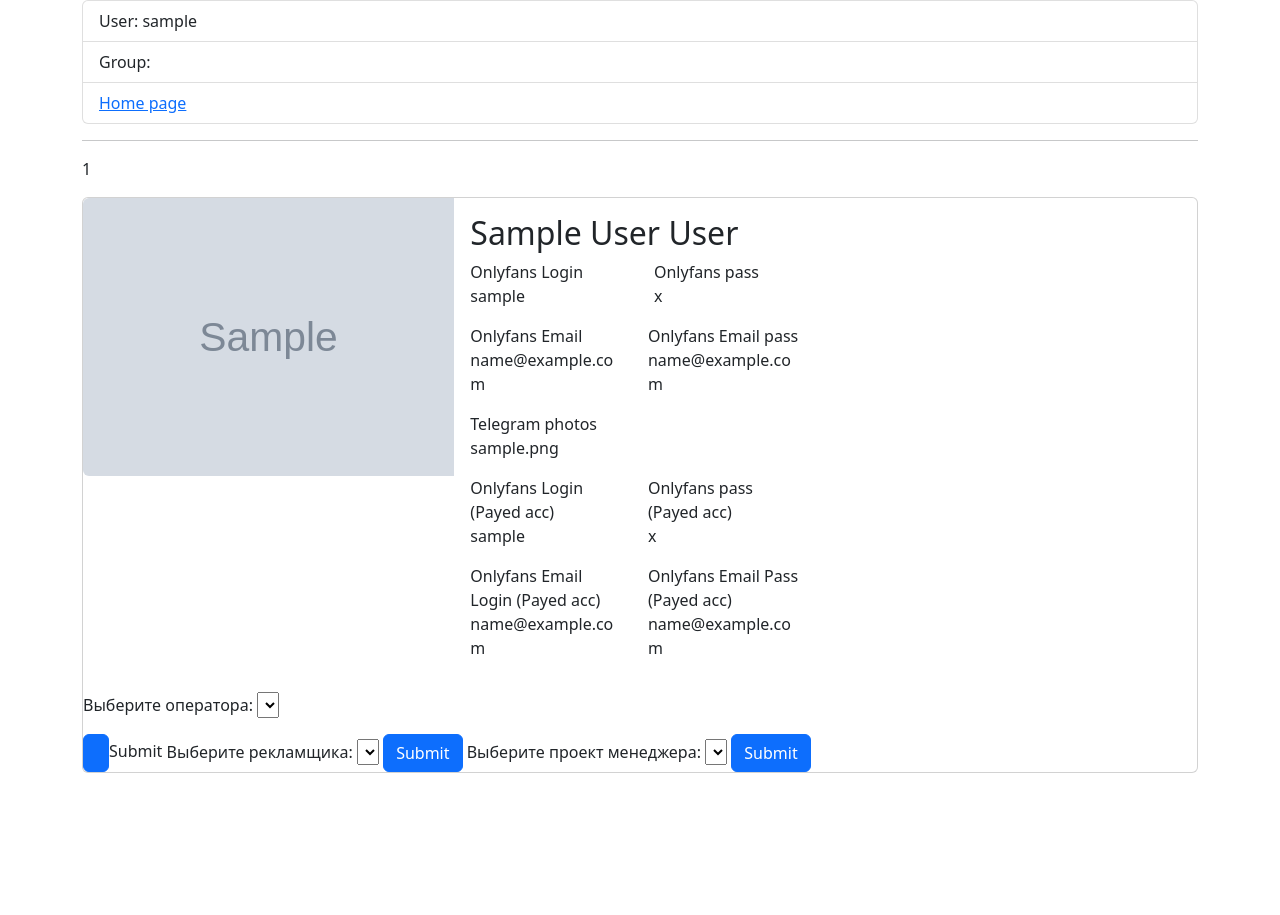
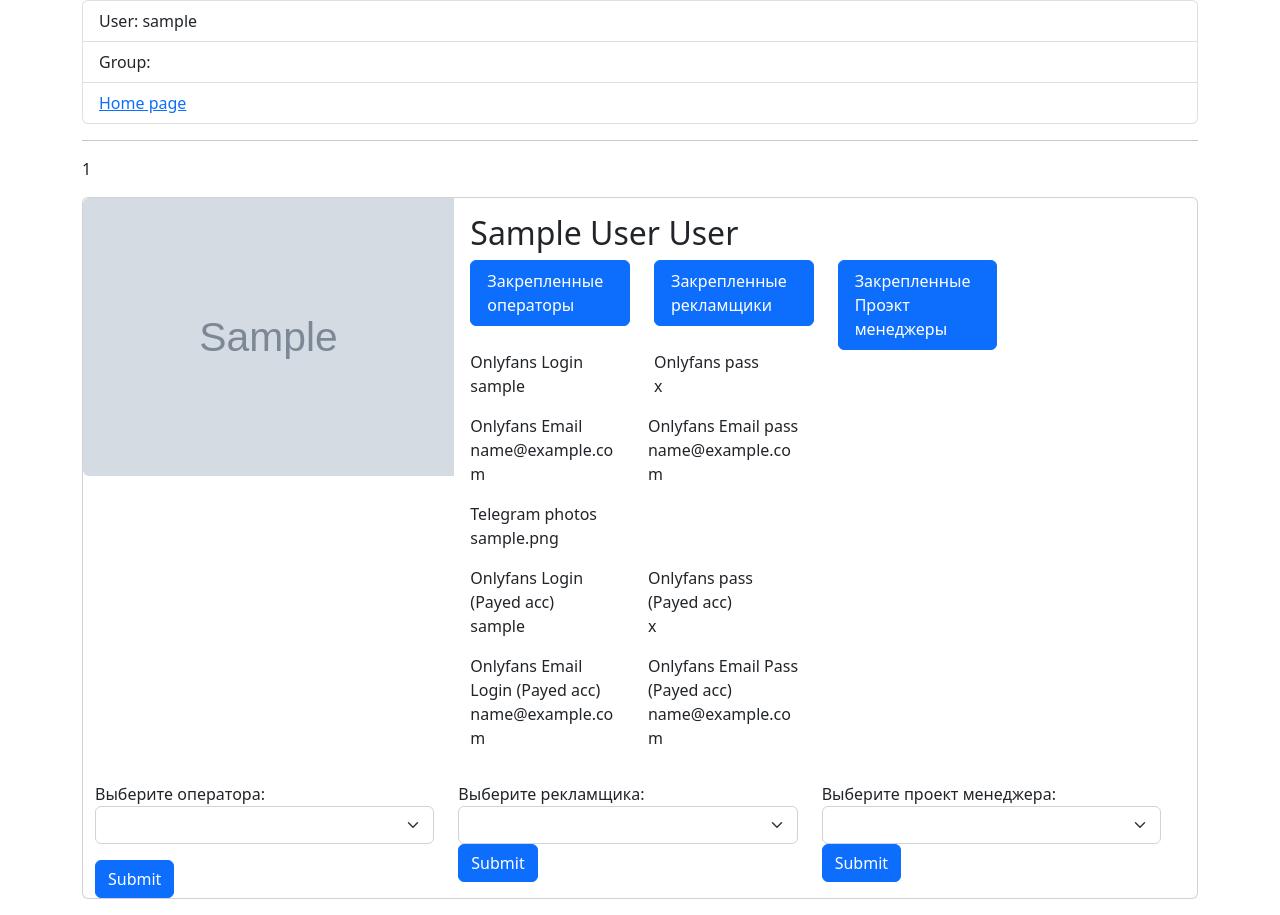
Before and after one commit to parkhomchukalexei/heaven_site_, a Django app: page /users/client/1 in a window 1280 px wide. Before the commit the page ends 773 px from the top, so only its background shows below. Run offline with Django 4.2, Linux system fonts and the light colour scheme; a user stored in the database is signed in; tables that the repository leaves empty hold one stand-in row (values such as "Sample post"); grey boxes marked "Sample" are stand-in pictures; lists and menus that the app fills with data are empty.

Commit message:
added managers

```diff
--- a/heaven_adminpanel/heaven_adminpanel/templates/client/client_page.html
+++ b/heaven_adminpanel/heaven_adminpanel/templates/client/client_page.html
@@ -14,6 +14,39 @@
     <div class="col-md-8">
       <div class="card-body">
         <h2 class="card-title">{{form.name}} {{form.surname}}</h2>
+
+
+        <div class="row">
+
+          <div class="col-md-3">
+        <ul class="list-group">
+             <li class="list-group-item active" aria-current="true">Закрепленные операторы</li>
+          {% for i in current_operators %}
+          <li class="list-group-item">{{ i }}</li>
+              {% endfor %}
+              </ul>
+            </div>
+
+          <div class="col-md-3">
+        <ul class="list-group">
+             <li class="list-group-item active" aria-current="true">Закрепленные рекламщики</li>
+          {% for i in current_promotions %}
+          <li class="list-group-item">{{ i }}</li>
+              {% endfor %}
+              </ul>
+            </div>
+
+          <div class="col-md-3">
+        <ul class="list-group">
+             <li class="list-group-item active" aria-current="true">Закрепленные Проэкт менеджеры</li>
+          {% for i in current_project %}
+          <li class="list-group-item">{{ i }}</li>
+              {% endfor %}
+              </ul>
+            </div>
+        </div>
+
+
         <div class="row">
           <div class="col-md-3">
           <label  for="onlyfanslogin">
@@ -90,18 +123,29 @@
   </div>
 </div>
 
-    <div>
-        <form>
+    <div class="row">
+
+      <div class="row">
+      </div>
+      <div class="col">
+        <form class="form-select" size="3" aria-label="size 3 select example">
         {{ operator.as_p }}
-        <input type="button"  onclick="set_operator()" name="set_operator_button" class="btn btn-primary">Submit</input>
+        <input type="button"  onclick="set_operator()" name="set_operator_button" class="btn btn-primary" value="Submit">
         </form>
+      </div>
+
+      <div class="col">
+        {{ promo }}
+        <input type="button"  onclick="set_promo()" name="set_promo_button" class="btn btn-primary" value="Submit">
+      </div>
+      {% if user.is_superuser %}
+      <div class="col">
+        {{ project }}
+        <input type="button"  onclick="set_project_manager()" name="set_project_button" class="btn btn-primary" value="Submit">
+      </div>
+      {% endif %}
 
 
-        {{ promo }}
-        <button type="submit" class="btn btn-primary" name="set_promo_manager_button">Submit</button>
-
-        {{ project }}
-        <button  class="btn btn-primary" name="set_project_manager_button">Submit</button>
 
 
 </div>
--- a/heaven_adminpanel/users/forms.py
+++ b/heaven_adminpanel/users/forms.py
@@ -71,21 +71,21 @@ class CreateClientForm(forms.ModelForm):
 
 class SetOperator(forms.Form):
 
-    operator_list = ((operator.pk, operator.username) for operator in User.objects.filter(groups__name='Operator'))
+    operator_list = [(operator.pk, operator.username) for operator in User.objects.filter(groups__name='Operator')]
 
     valuable_operators = forms.ChoiceField(choices=operator_list, label="Выберите оператора")
 
 
 class SetPromotion(forms.Form):
 
-    promotion_list = ((promo.pk, promo.username) for promo in User.objects.filter(groups__name='Рекламщики'))
+    promotion_list = [(promo.pk, promo.username) for promo in User.objects.filter(groups__name='Рекламщики').filter()]
 
     valuable_promo = forms.ChoiceField(choices=promotion_list, label="Выберите рекламщика")
 
 
 class SetProjectManager(forms.Form):
 
-    project_manager_list = ((project.pk, project.username) for project
-                            in User.objects.filter(groups__name="Project manager"))
+    project_manager_list = [(project.pk, project.username) for project
+                            in User.objects.filter(groups__name="Project manager")]
 
     valuable_project_manager = forms.ChoiceField(choices=project_manager_list, label="Выберите проект менеджера")
--- a/heaven_adminpanel/users/views.py
+++ b/heaven_adminpanel/users/views.py
@@ -11,7 +11,7 @@ from .forms import CreateClientForm, SetOperator, SetPromotion, SetProjectManage
 # Create your views here.
 from django.views import View
 from users.forms import UserCreationForm
-from users.models import Client
+from users.models import Client, User
 from rest_framework.views import APIView, Response
 from rest_framework import viewsets
 from users.serializers import ClientSerializer, PermissionSerializer
@@ -75,20 +75,12 @@ class ClientAPI(viewsets.ModelViewSet):
         else: print(f'{serializer.errors}')
 
     @action(methods=['PATCH'], detail=True)
-    def set_operator(self, request, pk, *args, **kwargs):
-        #current_client = Client.objects.filter(pk = pk)
-        #managers_id = current_client.manager
-        print("YA TUT")
-        print(request)
-        return print('hui')
+    def set_manager(self, request, pk, *args, **kwargs):
+        current_client = Client.objects.filter(pk = pk).first()
+        user_to_add = User.objects.filter(pk= request.data['data']).first()
+        current_client.managers.add(user_to_add)
+        return Response({'vse zbs': "vse ok"})
 
-    @action(methods=['PATCH'], detail=True)
-    def set_project_manager(self,request, *args, **kwargs):
-        pass
-
-    @action(methods=['PATCH'], detail=True)
-    def set_promo_manager(self, request, *args, **kwargs):
-        pass
 
 
 
@@ -112,10 +104,19 @@ class ClientPage(LoginRequiredMixin,View):
         operator_list = SetOperator()
         promotion_list = SetPromotion()
         project_list = SetProjectManager()
+
+        current_operators = Client.objects.get(id=client_id).managers.all().filter(groups__name = "Operator")
+        current_promotions = Client.objects.get(id=client_id).managers.all().filter(groups__name = "Рекламщики")
+        current_project = Client.objects.get(id=client_id).managers.all().filter(groups__name = "Project manager")
+
+
         context = {'form': client[0],
                    'operator': operator_list,
                    'promo': promotion_list,
-                   'project': project_list
+                   'project': project_list,
+                   'current_operators': current_operators,
+                   'current_promotions': current_promotions,
+                   'current_project': current_project,
                    }
         return render(request, self.template_name, context)
 
```
Also changed, not shown: heaven_adminpanel/users/static/client_page/client_page.js (+44 -1 lines).
